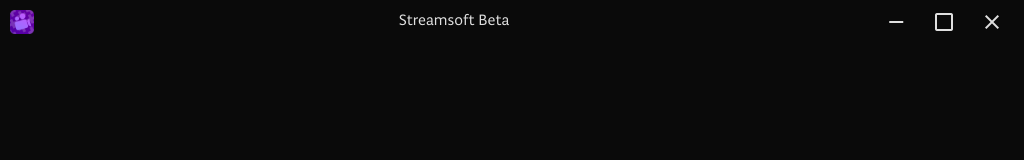
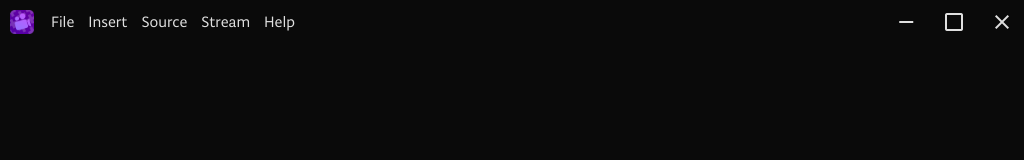
Before and after one commit to SerialDesignatorN/Streamsoft, an Electron app: page ui/index.html in a window 1024 px wide. Drawn offline with Linux system fonts and the light colour scheme.

Commit message:
👷‍♂️ UI construction will be almost done

```diff
--- a/ui/css/index.css
+++ b/ui/css/index.css
@@ -7,17 +7,13 @@ body {
     background-color: var(--main-color);
 }
 .titlebar {
-    padding: 10px;
     display: flex;
     justify-content: space-between;
 }
 .action-button {
     display: inline-flex;
-    margin-right: 8px;
     user-select: none;
-    padding-left: 2px;
-    padding-right: 2px;
-    margin-left: 8px;
+    padding: 10px;
 }
 .action-button:hover {
     background-color: var(--main-button-hover-color);
@@ -25,13 +21,33 @@ body {
 img {
     width: 24px;
     height: 24px;
+    user-select: none;
 }
 .filler-drag {
-    display: inline-flex;
     flex: 1;
     -webkit-app-region: drag;
     align-items: center;
+    text-align: center;
     flex-wrap: nowrap;
     flex-direction: column;
     align-content: center;
 }
+.ui-givepad {
+    padding: 10px;
+    display: inline-flex;
+    flex: 1;
+    justify-content: space-between;
+}
+.titlebar-menu {
+    display: flex;
+    align-content: center;
+    margin-left: 5px;
+}
+.titlebar-menu span {
+    padding: 2px;
+    margin-left: 10px;
+    user-select: none;
+}
+.titlebar-menu span:hover {
+    background-color: var(--main-button-hover-color);
+}
--- a/ui/index.html
+++ b/ui/index.html
@@ -11,11 +11,19 @@
     </head>
     <body>
         <div class="titlebar">
-            <div class="menu-actions">
-                <img src="../assets/images/streamsoft.png">
-            </div>
-            <div class="filler-drag">
-                <p>Streamsoft Beta</p>
+            <div class="ui-givepad">
+                <div class="menu-actions">
+                    <img src="../assets/images/streamsoft.png">
+                </div>
+                <div class="titlebar-menu">
+                    <span>File</span>
+                    <span>Insert</span>
+                    <span>Source</span>
+                    <span>Stream</span>
+                    <span>Help</span>
+                </div>
+                <div class="filler-drag">
+                </div>
             </div>
             <div class="window-actions">
                 <div class="action-button" id="minimize">
```
